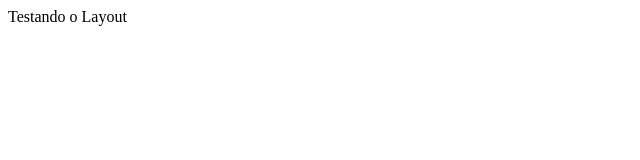
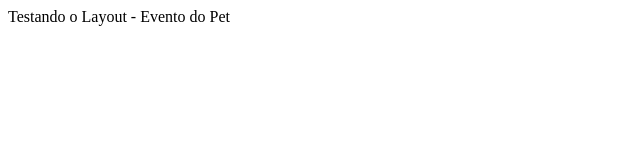
Before and after one commit to AlanLucasSC/petLayout, a plain HTML site: page index.html in a window 1280 px wide. Shown: the whole page, without its empty margins (0-640 px from the left). Drawn offline with Linux system fonts and the light colour scheme.

Commit message:
Deploy Index.html

```diff
--- a/index.html
+++ b/index.html
@@ -8,7 +8,7 @@
 </head>
 <body>
     <div>
-        Testando o Layout
+        Testando o Layout - Evento do Pet
     </div>
 </body>
 </html>
```
